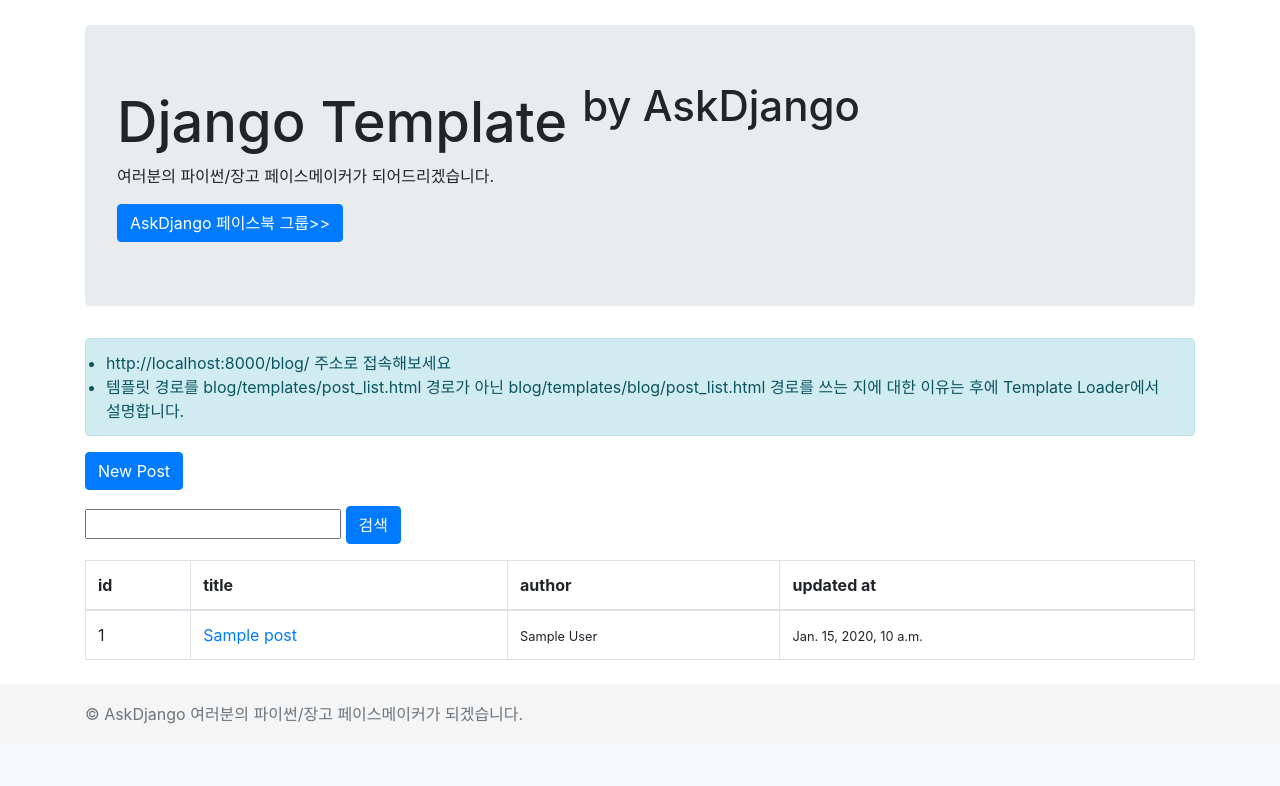
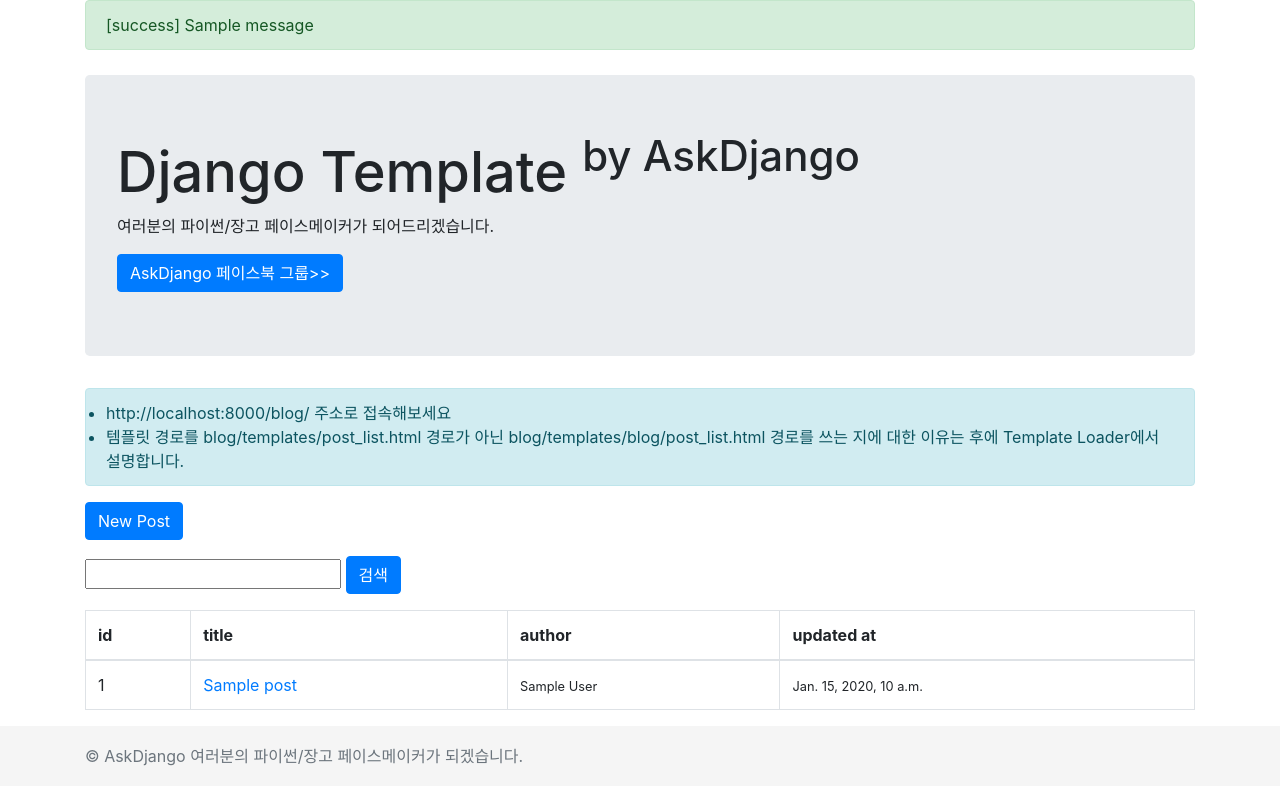
Before and after one commit to changhoi0522/piro_django, a Django app: template blog/templates/blog/post_list.html in a window 1280 px wide. Shown: the part 56-842 px from the top of the page. Before the commit the page ends 780 px from the top, so only its background shows below. Run offline with Django 3.2, Linux system fonts and the light colour scheme; the template is opened without the code that fills it: most values are stand-ins (such as "Sample title", 1, 10 or a date in 2020); one stand-in notice (Sample message) is shown; some libraries are stand-ins or nearby versions.

Commit message:
blog.views.post_new/post_edit 뷰에 messages 적용

```diff
--- a/blog/views.py
+++ b/blog/views.py
@@ -1,4 +1,5 @@
 from django.http import Http404
+from django.contrib import messages
 from django.shortcuts import render, get_object_or_404, redirect
 from .models import Post
 from .forms import PostForm
@@ -32,6 +33,7 @@ def post_new(request):
             post = form.save()
             post.user = request.user
             post.save()
+            messages.success(request, '새 포스팅을 저장했습니다.')
             return redirect(post)
     else:
         form = PostForm()
@@ -47,6 +49,7 @@ def post_edit(request, id):
             post = form.save()
             post.user = request.user
             post.save()
+            messages.success(request, '포스팅을 수정했습니다.')
             return redirect(post)
     else:
         form = PostForm(instance=post)
--- a/piro_django/templates/layout.html
+++ b/piro_django/templates/layout.html
@@ -46,6 +46,16 @@
             </ul>
         </div>
     </nav>
+    {% if messages %}
+        <div class="container">
+            {% for message in messages %}
+                <div class="alert alert-{{ message.tags }}">
+                    [{{ message.tags }}] {# 메세지 #}
+                    {{ message.message }} {# 메세지 내용 #}
+                </div>
+            {% endfor %}
+        </div>
+    {% endif %}
 
 {% block content %}
 {% endblock %}
```
